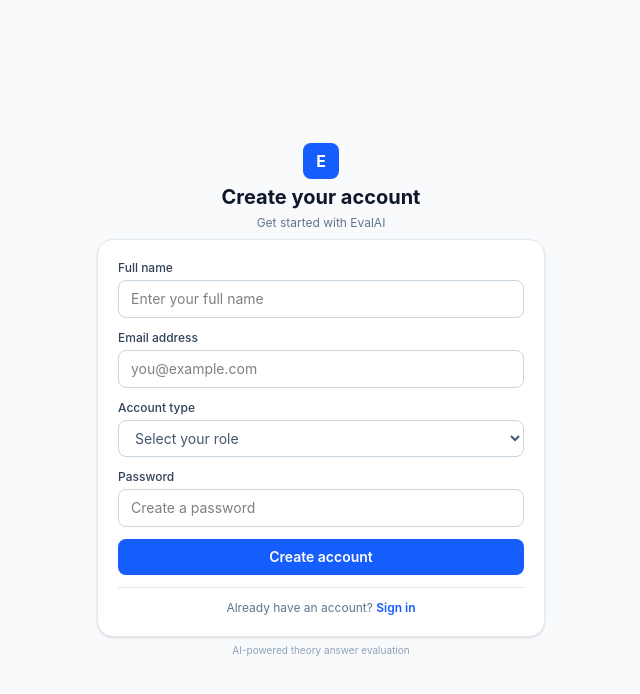
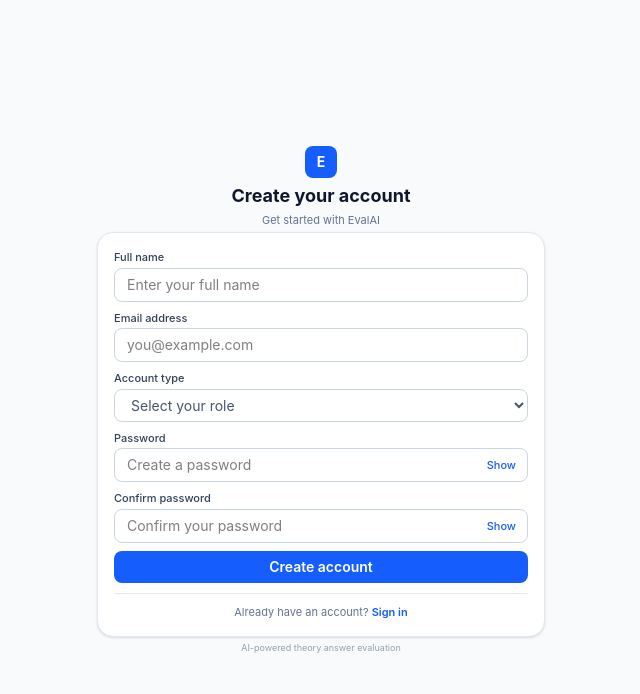
Before and after one commit to Kanikagarwal/SKIT-AI-2023-2027-1, a React (Vite) app: page /register in a window 1280 px wide. Shown: the top 694 px of the page, without its empty margins (319-959 px from the left). Built offline with nearby package versions, Linux system fonts and the light colour scheme.

Commit message:
Improve authentication form validation

```diff
--- a/src/pages/Login.jsx
+++ b/src/pages/Login.jsx
@@ -6,6 +6,7 @@
   const [password, setPassword] = useState("")
   const [role, setRole] = useState("")
   const [error, setError] = useState("")
+  const [showPassword, setShowPassword] = useState(false)
 
   const handleLogin = (e) => {
     e.preventDefault()
@@ -76,16 +77,26 @@
                 </Link>
               </div>
 
+              <div className="relative">
                 <input
-                type="password"
+                  type={showPassword ? "text" : "password"}
                   value={password}
                   onChange={(e) => {
                     setPassword(e.target.value)
                     setError("")
                   }}
                   placeholder="Enter your password"
-                className="w-full border border-slate-300 rounded-lg px-3 py-2 text-sm outline-none focus:border-blue-500 focus:ring-2 focus:ring-blue-100"
+                  className="w-full border border-slate-300 rounded-lg px-3 py-2 pr-16 text-sm outline-none focus:border-blue-500 focus:ring-2 focus:ring-blue-100"
                 />
+
+                <button
+                  type="button"
+                  onClick={() => setShowPassword(!showPassword)}
+                  className="absolute right-3 top-1/2 -translate-y-1/2 text-[11px] font-medium text-blue-600 hover:text-blue-700"
+                >
+                  {showPassword ? "Hide" : "Show"}
+                </button>
+              </div>
             </div>
 
             <div>
--- a/src/pages/Register.jsx
+++ b/src/pages/Register.jsx
@@ -6,12 +6,15 @@
   const [email, setEmail] = useState("")
   const [role, setRole] = useState("")
   const [password, setPassword] = useState("")
+  const [confirmPassword, setConfirmPassword] = useState("")
   const [error, setError] = useState("")
+  const [showPassword, setShowPassword] = useState(false)
+  const [showConfirmPassword, setShowConfirmPassword] = useState(false)
 
   const handleRegister = (e) => {
     e.preventDefault()
 
-    if (!name || !email || !role || !password) {
+    if (!name || !email || !role || !password || !confirmPassword) {
       setError("Please fill in all fields.")
       return
     }
@@ -26,33 +29,38 @@
       return
     }
 
+    if (password !== confirmPassword) {
+      setError("Passwords do not match.")
+      return
+    }
+
     setError("")
     alert("Account details are valid.")
   }
 
   return (
-    <div className="min-h-screen bg-slate-50 flex items-center justify-center px-4 py-2">
+    <div className="min-h-screen bg-slate-50 flex items-center justify-center px-4">
       <div className="w-full max-w-md">
 
-        <div className="text-center mb-2">
-          <div className="inline-flex items-center justify-center w-9 h-9 rounded-lg bg-blue-600 text-white text-base font-bold mb-1">
+        <div className="text-center mb-1">
+          <div className="inline-flex items-center justify-center w-8 h-8 rounded-lg bg-blue-600 text-white text-sm font-bold mb-1">
             E
           </div>
 
-          <h1 className="text-xl font-bold text-slate-900">
+          <h1 className="text-lg font-bold text-slate-900">
             Create your account
           </h1>
 
-          <p className="text-xs text-slate-500 mt-1">
+          <p className="text-[11px] text-slate-500 mt-0.5">
             Get started with EvalAI
           </p>
         </div>
 
-        <div className="bg-white border border-slate-200 rounded-2xl shadow-sm p-5">
-          <form onSubmit={handleRegister} className="space-y-3">
+        <div className="bg-white border border-slate-200 rounded-2xl shadow-sm p-4">
+          <form onSubmit={handleRegister} className="space-y-2">
 
             <div>
-              <label className="block text-xs font-medium text-slate-700 mb-1">
+              <label className="block text-[11px] font-medium text-slate-700 mb-0.5">
                 Full name
               </label>
 
@@ -64,12 +72,12 @@
                   setError("")
                 }}
                 placeholder="Enter your full name"
-                className="w-full border border-slate-300 rounded-lg px-3 py-2 text-sm outline-none focus:border-blue-500 focus:ring-2 focus:ring-blue-100"
+                className="w-full border border-slate-300 rounded-lg px-3 py-1.5 text-sm outline-none focus:border-blue-500 focus:ring-2 focus:ring-blue-100"
               />
             </div>
 
             <div>
-              <label className="block text-xs font-medium text-slate-700 mb-1">
+              <label className="block text-[11px] font-medium text-slate-700 mb-0.5">
                 Email address
               </label>
 
@@ -81,12 +89,12 @@
                   setError("")
                 }}
                 placeholder="you@example.com"
-                className="w-full border border-slate-300 rounded-lg px-3 py-2 text-sm outline-none focus:border-blue-500 focus:ring-2 focus:ring-blue-100"
+                className="w-full border border-slate-300 rounded-lg px-3 py-1.5 text-sm outline-none focus:border-blue-500 focus:ring-2 focus:ring-blue-100"
               />
             </div>
 
             <div>
-              <label className="block text-xs font-medium text-slate-700 mb-1">
+              <label className="block text-[11px] font-medium text-slate-700 mb-0.5">
                 Account type
               </label>
 
@@ -96,7 +104,7 @@
                   setRole(e.target.value)
                   setError("")
                 }}
-                className="w-full border border-slate-300 rounded-lg px-3 py-2 text-sm text-slate-600 outline-none focus:border-blue-500 focus:ring-2 focus:ring-blue-100"
+                className="w-full border border-slate-300 rounded-lg px-3 py-1.5 text-sm text-slate-600 outline-none focus:border-blue-500 focus:ring-2 focus:ring-blue-100"
               >
                 <option value="">Select your role</option>
                 <option value="teacher">Teacher</option>
@@ -105,39 +113,78 @@
             </div>
 
             <div>
-              <label className="block text-xs font-medium text-slate-700 mb-1">
+              <label className="block text-[11px] font-medium text-slate-700 mb-0.5">
                 Password
               </label>
 
+              <div className="relative">
                 <input
-                type="password"
+                  type={showPassword ? "text" : "password"}
                   value={password}
                   onChange={(e) => {
                     setPassword(e.target.value)
                     setError("")
                   }}
                   placeholder="Create a password"
-                className="w-full border border-slate-300 rounded-lg px-3 py-2 text-sm outline-none focus:border-blue-500 focus:ring-2 focus:ring-blue-100"
+                  className="w-full border border-slate-300 rounded-lg px-3 py-1.5 pr-14 text-sm outline-none focus:border-blue-500 focus:ring-2 focus:ring-blue-100"
                 />
+
+                <button
+                  type="button"
+                  onClick={() => setShowPassword(!showPassword)}
+                  className="absolute right-3 top-1/2 -translate-y-1/2 text-[11px] font-medium text-blue-600 hover:text-blue-700"
+                >
+                  {showPassword ? "Hide" : "Show"}
+                </button>
+              </div>
+            </div>
+
+            <div>
+              <label className="block text-[11px] font-medium text-slate-700 mb-0.5">
+                Confirm password
+              </label>
+
+              <div className="relative">
+                <input
+                  type={showConfirmPassword ? "text" : "password"}
+                  value={confirmPassword}
+                  onChange={(e) => {
+                    setConfirmPassword(e.target.value)
+                    setError("")
+                  }}
+                  placeholder="Confirm your password"
+                  className="w-full border border-slate-300 rounded-lg px-3 py-1.5 pr-14 text-sm outline-none focus:border-blue-500 focus:ring-2 focus:ring-blue-100"
+                />
+
+                <button
+                  type="button"
+                  onClick={() =>
+                    setShowConfirmPassword(!showConfirmPassword)
+                  }
+                  className="absolute right-3 top-1/2 -translate-y-1/2 text-[11px] font-medium text-blue-600 hover:text-blue-700"
+                >
+                  {showConfirmPassword ? "Hide" : "Show"}
+                </button>
+              </div>
             </div>
 
             {error && (
-              <p className="text-[11px] text-red-600 bg-red-50 border border-red-100 rounded-lg px-3 py-1.5">
+              <p className="text-[10px] text-red-600 bg-red-50 border border-red-100 rounded-lg px-2.5 py-1">
                 {error}
               </p>
             )}
 
             <button
               type="submit"
-              className="w-full bg-blue-600 hover:bg-blue-700 text-white py-2 rounded-lg text-sm font-semibold transition"
+              className="w-full bg-blue-600 hover:bg-blue-700 text-white py-1.5 rounded-lg text-sm font-semibold transition"
             >
               Create account
             </button>
 
           </form>
 
-          <div className="border-t border-slate-200 mt-3 pt-3">
-            <p className="text-center text-xs text-slate-500">
+          <div className="border-t border-slate-200 mt-2.5 pt-2.5">
+            <p className="text-center text-[11px] text-slate-500">
               Already have an account?{" "}
               <Link
                 to="/"
@@ -149,7 +196,7 @@
           </div>
         </div>
 
-        <p className="text-center text-[10px] text-slate-400 mt-1.5">
+        <p className="text-center text-[9px] text-slate-400 mt-1">
           AI-powered theory answer evaluation
         </p>
 
```
Lines whose indentation alone changed are shown as unchanged.
